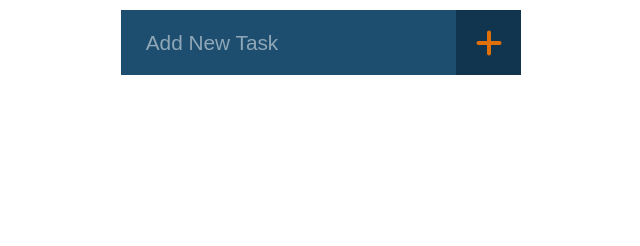
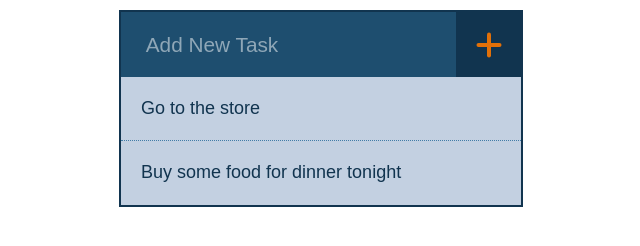
Before and after one commit to drbrounsuga/Todo, a plain HTML site: page index.html in a window 1280 px wide. Shown: the whole page, without its empty margins (319-959 px from the left). Drawn offline with nearby package versions, Linux system fonts and the light colour scheme.

Commit message:
Added some basic task item styles and markup

```diff
--- a/css/style.css
+++ b/css/style.css
@@ -5,10 +5,16 @@ General Styles
   box-sizing: border-box;
 }
 
+html, body{
+  font-size: 16px;
+  line-height: 1.3;
+}
+
 #todo{
-  width: 400px;
+  width: 404px;
+  border: 2px solid #11344F;
   margin: 10px auto;
-  background-color: #eee;
+  background-color: #C3D0E1;
   font-family: arial, sans-serif;
 }
 
@@ -119,5 +125,22 @@ nav:hover .add-todo::after{
 Todo Item Styles
 ------------------------ */
 section{
-  display: none;
+
 }
+
+ul{
+  color: #11344F;
+  list-style: none;
+  font-size: 18px;
+  margin: 0;
+  padding: 0;
+}
+
+li{
+  border-bottom: 1px dotted #427CA7;
+  padding: 20px;
+}
+
+li:last-child{
+  border-bottom: none;
+}
--- a/index.html
+++ b/index.html
@@ -24,6 +24,9 @@
         <li>
           Go to the store
         </li>
+        <li>
+          Buy some food for dinner tonight
+        </li>
       </ul>
     </section>
   </main>
```
